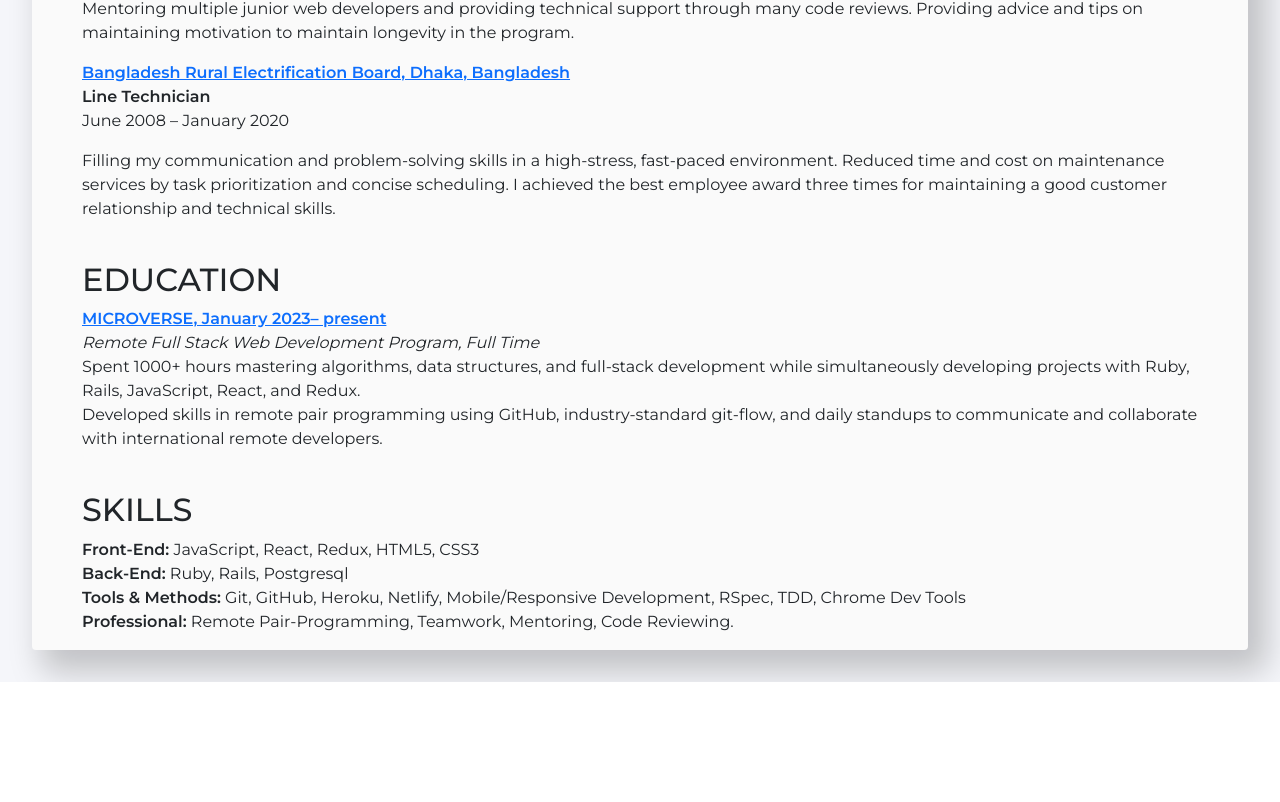
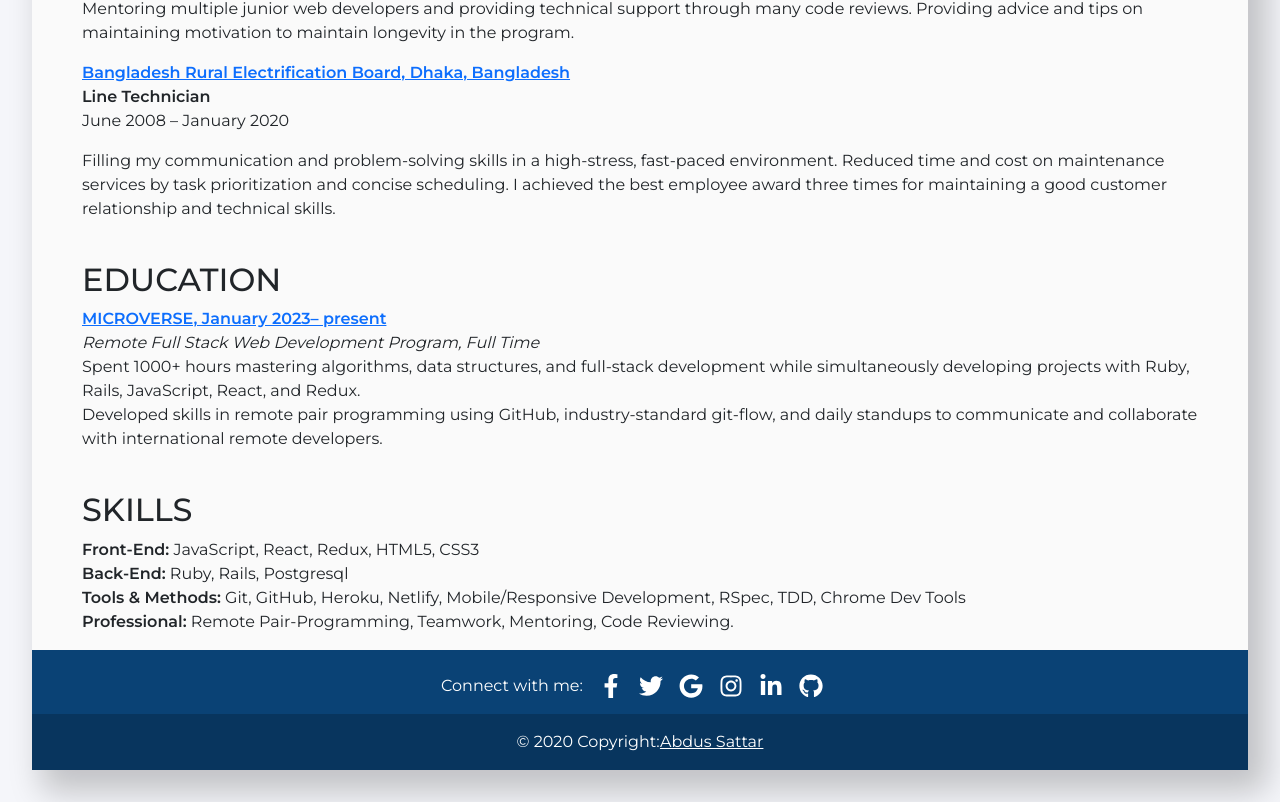
Before and after one commit to AbdusSattar-70/portfolio, a React (Create React App) app: page /about in a window 1280 px wide. Shown: the part 980-1782 px from the top of the page. Before the commit the page ends 1662 px from the top, so only its background shows below. Built offline with nearby package versions, Linux system fonts and the light colour scheme.

Commit message:
Add footer

```diff
--- a/src/About.js
+++ b/src/About.js
@@ -9,8 +9,10 @@
 import Tippy from '@tippyjs/react';
 
 import photo from './assets/photo.png';
+import Footer from './Footer';
 
 const About = () => (
+  <>
     <Container className="mt-4">
       <Row className="mt-4">
         <Col>
@@ -167,6 +169,8 @@
         </Col>
       </Row>
     </Container>
+    <Footer />
+  </>
 );
 
 export default About;
--- a/src/Contact.js
+++ b/src/Contact.js
@@ -1,6 +1,7 @@
 import React, { useState } from 'react';
 import { useForm, ValidationError } from '@formspree/react';
 import { Button, Form, Toast } from 'react-bootstrap';
+import Footer from './Footer';
 
 const Contact = () => {
   const [state, handleSubmit] = useForm('mnqydkga');
@@ -106,6 +107,7 @@
           </div>
         </div>
       </div>
+      <Footer />
     </>
 
   );
--- /dev/null
+++ b/src/Footer.js
@@ -0,0 +1,44 @@
+import React from 'react';
+import {
+  FaFacebookF, FaTwitter, FaGoogle, FaInstagram, FaLinkedinIn, FaGithub,
+} from 'react-icons/fa';
+
+const Footer = () => (
+  <section>
+    <footer className="text-center text-white" style={{ backgroundColor: '#0a4275' }}>
+      <div className="container p-4 pb-0">
+        <section>
+          <p className="d-flex justify-content-center align-items-center">
+            <span className="me-3">
+              Connect with me:
+            </span>
+            <a href="https://www.facebook.com/your_facebook_profile_url" target="_blank" rel="noopener noreferrer">
+              <FaFacebookF className="text-white iconSize me-3" />
+            </a>
+            <a href="https://www.twitter.com/your_twitter_profile_url" target="_blank" rel="noopener noreferrer">
+              <FaTwitter className="text-white iconSize me-3" />
+            </a>
+            <a href="https://www.google.com/your_google_plus_profile_url" target="_blank" rel="noopener noreferrer">
+              <FaGoogle className="text-white iconSize me-3" />
+            </a>
+            <a href="https://www.instagram.com/your_instagram_profile_url" target="_blank" rel="noopener noreferrer">
+              <FaInstagram className="text-white iconSize me-3" />
+            </a>
+            <a href="https://www.linkedin.com/your_linkedin_profile_url" target="_blank" rel="noopener noreferrer">
+              <FaLinkedinIn className="text-white iconSize me-3" />
+            </a>
+            <a href="https://www.github.com/your_github_profile_url" target="_blank" rel="noopener noreferrer">
+              <FaGithub className="text-white iconSize me-3" />
+            </a>
+          </p>
+        </section>
+      </div>
+      <div className="text-center p-3" style={{ backgroundColor: 'rgba(0, 0, 0, 0.2)' }}>
+        © 2020 Copyright:
+        <a className="text-white" target="_blank" href="https://github.com/AbdusSattar-70/portfolio/blob/master/LICENSE" rel="noreferrer">Abdus Sattar</a>
+      </div>
+    </footer>
+  </section>
+);
+
+export default Footer;
--- a/src/RecentWork.js
+++ b/src/RecentWork.js
@@ -3,6 +3,7 @@
 import { Row, Col } from 'react-bootstrap';
 import { FaGithub, FaArrowUpRightFromSquare, FaHandsHoldingCircle } from 'react-icons/fa6';
 import projectInfo from './data/projectInfo';
+import Footer from './Footer';
 
 const RecentWork = () => {
   if (!projectInfo || projectInfo.length === 0) {
@@ -10,6 +11,7 @@
   }
 
   return (
+    <>
       <div className="projectCard ">
         {projectInfo.map((project) => (
           <div key={project.id}>
@@ -65,6 +67,8 @@
           </div>
         ))}
       </div>
+      <Footer />
+    </>
   );
 };
 
--- a/src/home/Home.js
+++ b/src/home/Home.js
@@ -7,8 +7,10 @@
 import Tippy from '@tippyjs/react';
 import { Link } from 'react-router-dom';
 import ProjectCards from './ProjectCards';
+import Footer from '../Footer';
 
 const Home = () => (
+  <>
     <div className="container-fluid ">
       <div className="row mb-3">
         <div className="col-12 text-center welcomePanel">
@@ -78,5 +80,7 @@
         </div>
       </div>
     </div>
+    <Footer />
+  </>
 );
 export default Home;
```
Also changed, not shown: src/navbar/Navbar.js (+6 -5 lines). Lines whose indentation alone changed are shown as unchanged.
